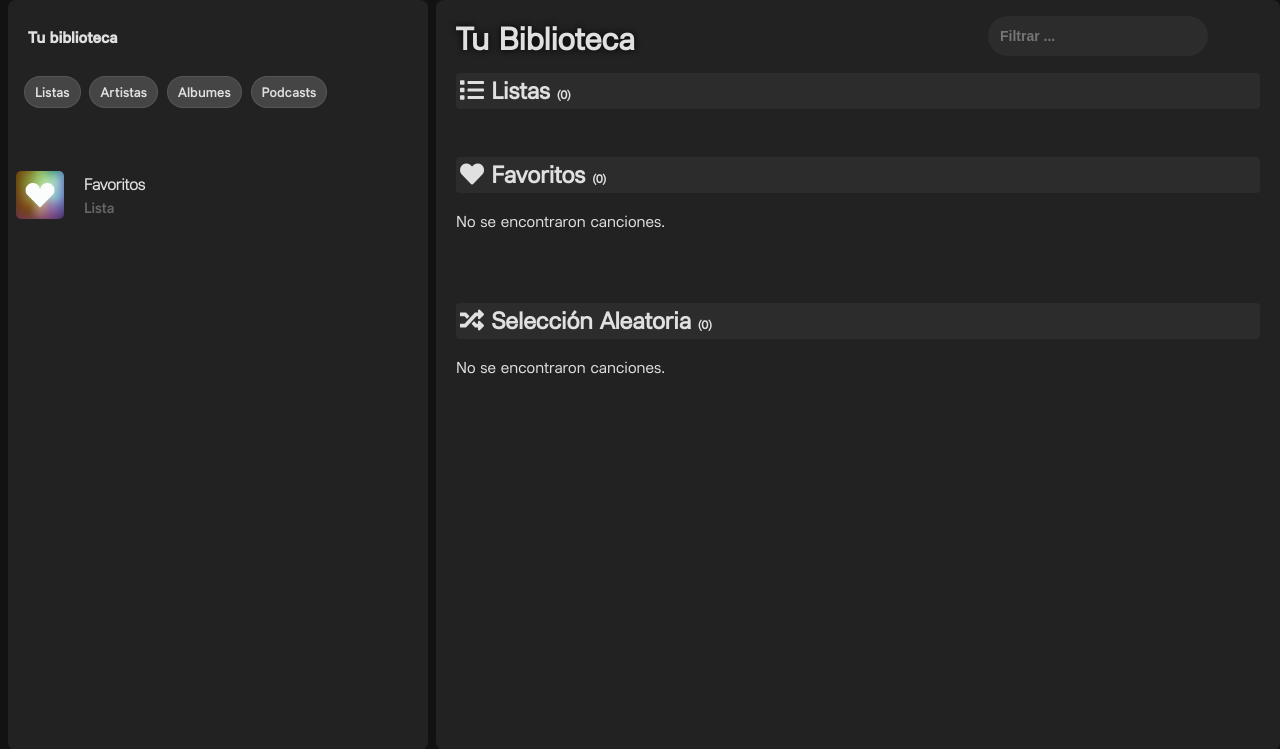
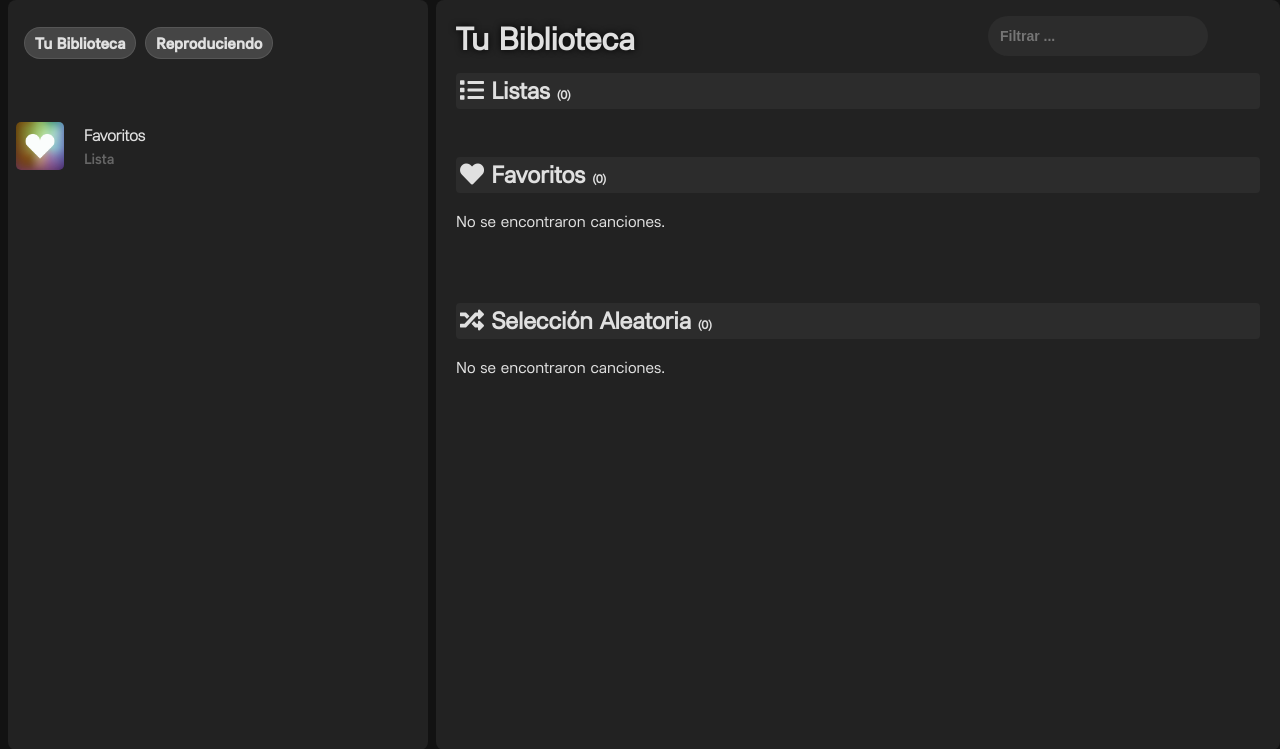
Before and after one commit to pinakure/melodify, a Django app: page / in a window 1280 px wide. Shown: the part 60-809 px from the top of the page. Run offline with Django 5.2, Linux system fonts and the light colour scheme; data that the repository does not hold is empty; parts of the project's set-up code (start-up, migrations or seed data) failed here and were passed over; some libraries are stand-ins or nearby versions.

Commit message:
Sidebar Playlist stub

```diff
--- a/backend/static/css/player-styles.css
+++ b/backend/static/css/player-styles.css
@@ -43,21 +43,7 @@
 }
 
 /* Controls */
-.controlsOuter {
-  position: absolute;
-  width: 100%;
-  height: 64px;
-  bottom: 3%;
-  padding: 10px;
-  pointer-events: none;
-}
-.controlsInner {
-  position: absolute;
-  width: 340px;
-  height: 70px;
-  left: 50%;
-  margin: 0 -170px;
-}
+
 .btn {
   position: absolute;
   cursor: pointer;
@@ -349,3 +335,11 @@
   from { opacity: 1; }
   to   { opacity: 0; }
 }
+
+a#track {
+  z-index: 1000;
+  color: var(--text-color) !important;
+}
+a#track:hover {
+  color: var(--link-color) !important;
+}
--- a/backend/static/css/sidebar.css
+++ b/backend/static/css/sidebar.css
@@ -52,7 +52,7 @@
 }
 
 #sidebar-categories {
-    padding-top: 14px;
+    padding-top:  0px;
     padding-left: 8px;
 }
 
--- a/backend/templates/base.html
+++ b/backend/templates/base.html
@@ -52,31 +52,7 @@
         <div class="content-container">
 
             <!-- Lado Izquierdo -->
-            <aside class="sidebar">
-                <div class="sidebar-content">
-                    <div class="margin-8">
-                        <h3 id="sidebar-title" class="bold">{% block sidebar-title %}Tu biblioteca{% endblock %}</h3>
-                    </div>
-                    <div id="sidebar-inner">{% block sidebar-content %}
-                        <ul id="sidebar-categories" class="labels">
-                            <li>Listas</li>
-                            <li>Artistas</li>
-                            <li>Albumes</li>
-                            <li>Podcasts</li>
-                        </ul>
-
-                        <div class="sidebar-items-wrapper">
-                            <div class="sidebar-search"></div>
-                            <ul id="sidebar-items">
-                                {% for item in sidebar %}
-                                    {% include 'main/playlist-entry.html' with index=forloop.counter title=item.primary subtitle=item.secondary use_index=item.use_index picture=item.picture url=item.url %}
-                                {% endfor %}
-                            </ul>
-                        </div>
-                    </div>
-                    {% endblock %}
-                </div>
-            </aside>
+            {% include 'main/sidebar.html' %}
 
             <!-- Lado Derecho -->
             <main class="main">
--- a/backend/templates/main/bottom-player.html
+++ b/backend/templates/main/bottom-player.html
@@ -1,33 +1,14 @@
-<!-- Top Info -->
-
-<style>
-
-a#track {
-  z-index: 1000;
-  color: var(--text-color) !important;
-}
-a#track:hover {
-  color: var(--link-color) !important;
-}
-
-</style>
-
+<!-- main/bottom-player.html  -->
 
 <div id="title">
     <div id="timer">0:00</div>
     <div id="duration">0:00</div>
 </div>
-<a id="track" onclick="var song_id = document.getElementById('track').getAttribute('data-song-id'); if(song_id != '') melodify.navigate('/player', [`song=${ song_id }`]);" data-song-id=""></a>
+<a  id="track"
+    onclick="var song_id = document.getElementById('track').getAttribute('data-song-id'); if(song_id != '') melodify.navigate('/player', [`song=${ song_id }`]);"
+    data-song-id="">
+</a>
 
-<!-- Controls -->
-<div class="controlsOuter">
-  <div class="controlsInner">
-
-  </div>
-
-</div>
-
-<!-- Progress -->
 <div id="waveform-wrapper">
   <div id="waveform"></div>
 </div>
@@ -41,11 +22,6 @@ a#track:hover {
     <div class="btn" id="pauseBtn"></div>
     <div class="btn" id="prevBtn"></div>
     <div class="btn" id="nextBtn"></div>
-<!-- Playlist -->
-<div id="playlist">
-  <div id="list"></div>
-</div>
-
 
 <!-- Volume -->
 <div id="volume" class="fadeout">
--- /dev/null
+++ b/backend/templates/main/sidebar.html
@@ -0,0 +1,35 @@
+<!-- main/sidebar.html -->
+<script>
+    function showTab(id){
+        var tabs = document.getElementsByClassName('tab');
+        for(t in tabs){
+            tabs[t].className = "tab hidden";
+        }
+        document.getElementById(id).className = "tab";
+    }
+</script>
+<aside class="sidebar">
+    <div class="sidebar-content">
+        <ul id="sidebar-categories" class="labels">
+            <li style="font-size: 16px; font-weight: 800;" onclick="showTab('library');">Tu Biblioteca</li>
+            <li style="font-size: 16px; font-weight: 800;" onclick="showTab('playlist');">Reproduciendo</li>
+        </ul>
+        <div class="tabs" >
+            <div id="sidebar-inner">
+                <div class="sidebar-items-wrapper">
+                    <div class="tab" id="library">
+                        <div class="sidebar-search"></div>
+                        <ul id="sidebar-items">
+                            {% for item in sidebar %}
+                                {% include 'main/playlist-entry.html' with index=forloop.counter title=item.primary subtitle=item.secondary use_index=item.use_index picture=item.picture url=item.url %}
+                            {% endfor %}
+                        </ul>
+                    </div>
+                    <div class="tab hidden" id="playlist">
+                          <div id="list"></div>
+                    </div>
+                </div>
+            </div>
+        </div>
+    </div>
+</aside>
```
